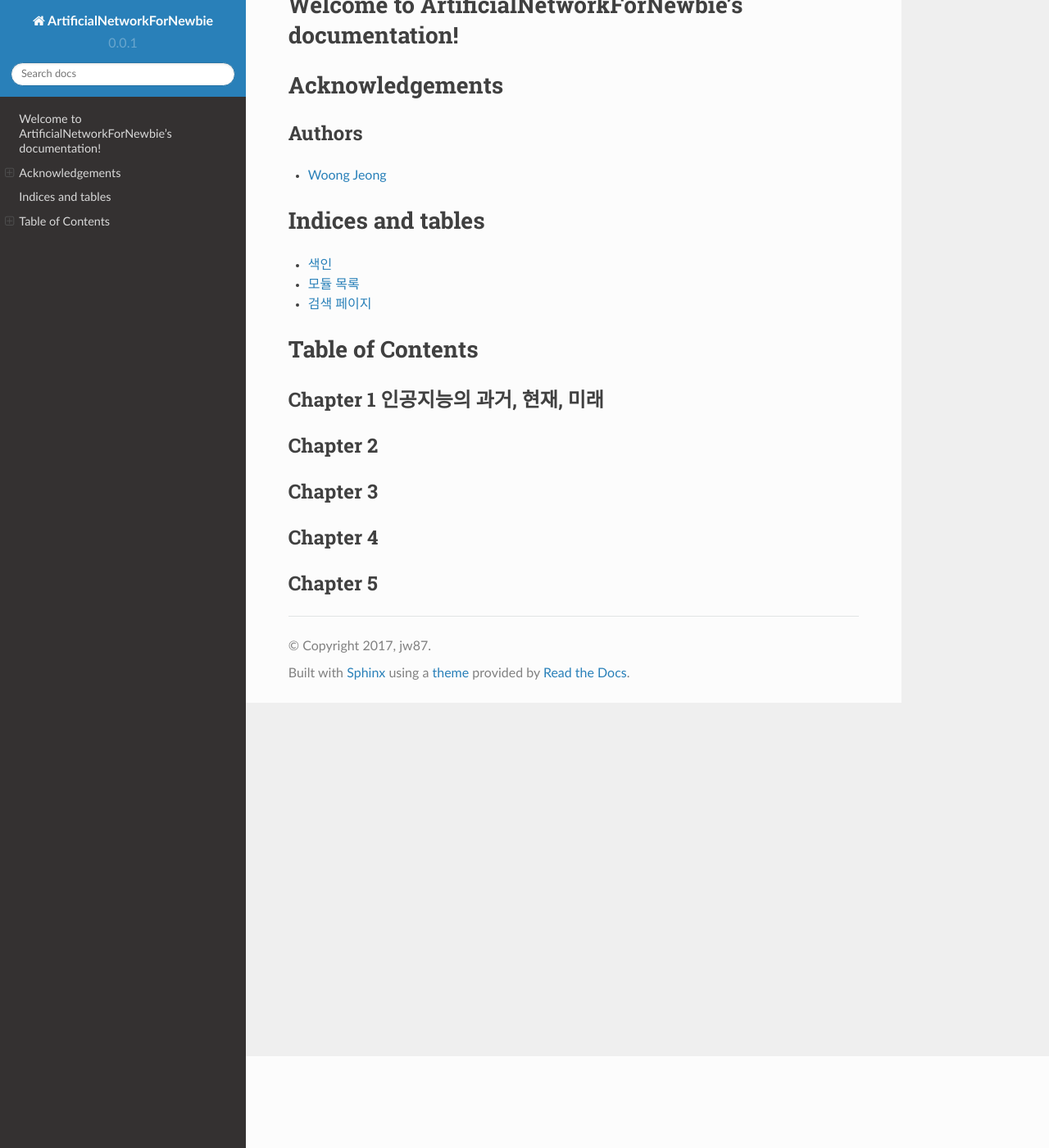
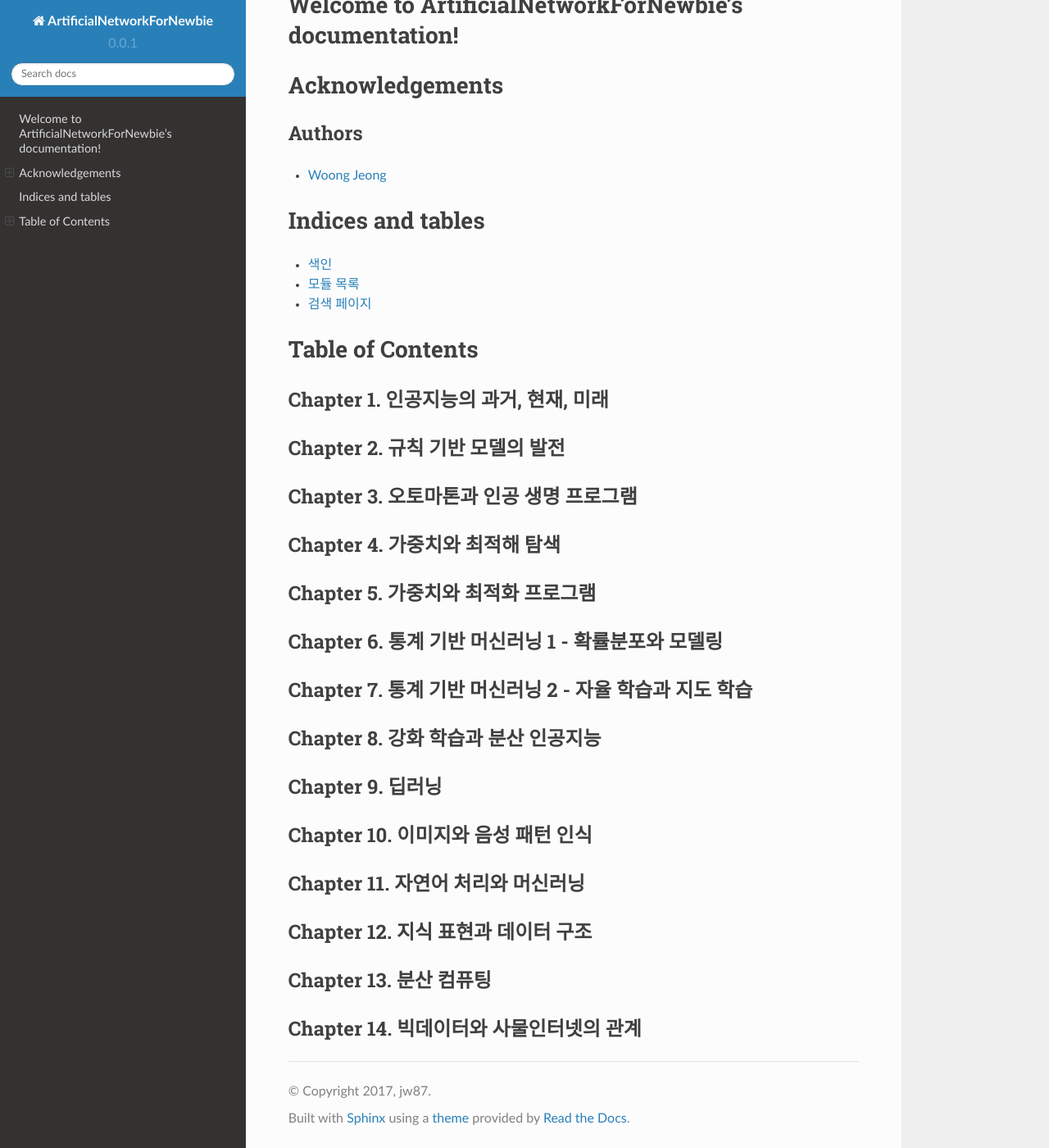
Before and after one commit to scarleaf/artificialnetworkforstarters, a Sphinx documentation site: the page built from docs/index.rst, in a window 1280 px wide and 1400 px high, scrolled down 112 px. Shown: the whole window at 82% size. Built offline with Sphinx 7.4.7 and the Read the Docs theme 2.0.0, drawn with Linux system fonts in a browser that asks for light colours.

Commit message:
Table of contents fix
Table of contents fix

```diff
--- a/docs/index.rst
+++ b/docs/index.rst
@@ -27,13 +27,31 @@ Indices and tables
 
 Table of Contents
 =================
-Chapter 1 인공지능의 과거, 현재, 미래
+Chapter 1. 인공지능의 과거, 현재, 미래
 --------
-Chapter 2
+Chapter 2. 규칙 기반 모델의 발전
 --------
-Chapter 3
+Chapter 3. 오토마톤과 인공 생명 프로그램
 --------
-Chapter 4
+Chapter 4. 가중치와 최적해 탐색
 --------
-Chapter 5
+Chapter 5. 가중치와 최적화 프로그램
 --------
+Chapter 6. 통계 기반 머신러닝 1 - 확률분포와 모델링
+--------
+Chapter 7. 통계 기반 머신러닝 2 - 자율 학습과 지도 학습
+--------
+Chapter 8. 강화 학습과 분산 인공지능
+--------
+Chapter 9. 딥러닝
+--------
+Chapter 10. 이미지와 음성 패턴 인식
+--------
+Chapter 11. 자연어 처리와 머신러닝
+--------
+Chapter 12. 지식 표현과 데이터 구조
+--------
+Chapter 13. 분산 컴퓨팅
+--------
+Chapter 14. 빅데이터와 사물인터넷의 관계
+--------
```
